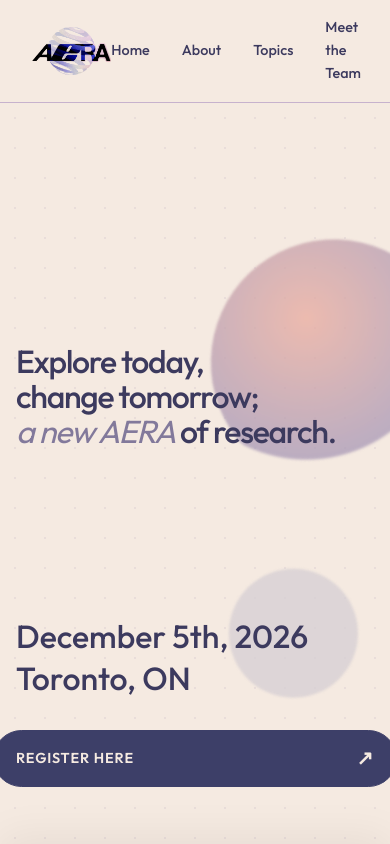
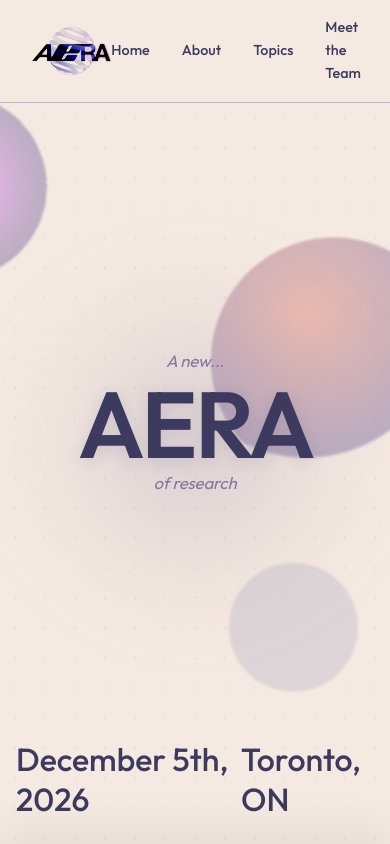
Before and after one commit to hcazz1n/aera, a React (Vite) app in the folder aera-website/: page / in a window 390 px wide. Shown: the top 844 px of the page. Built offline with nearby package versions, Linux system fonts and the light colour scheme.

Commit message:
Homepage update

```diff
--- a/aera-website/src/index.css
+++ b/aera-website/src/index.css
@@ -0,0 +1,9 @@
+html, body {
+  -ms-overflow-style: none;
+  scrollbar-width: none;
+}
+
+html::-webkit-scrollbar,
+body::-webkit-scrollbar {
+  display: none;
+}
--- a/aera-website/src/pages/Home.jsx
+++ b/aera-website/src/pages/Home.jsx
@@ -63,31 +63,28 @@
   return (
     <main className={cx('home-container')}>
       <section className={cx('hero')} aria-labelledby="home-title">
-        <div className={cx('parallax-bg')} style={{ '--parallax-speed': '0.3' }}>
+        <div className={cx('parallax-bg')} style={{ '--parallax-speed': '0.6' }}>
           <div className={cx('hero__orb', 'hero__orb--one')} aria-hidden="true" />
         </div>
-        <div className={cx('parallax-bg')} style={{ '--parallax-speed': '0.1' }}>
+        <div className={cx('parallax-bg')} style={{ '--parallax-speed': '0.2' }}>
           <div className={cx('hero__orb', 'hero__orb--two')} aria-hidden="true" />
         </div>
+        <div className={cx('parallax-bg')} style={{ '--parallax-speed': '0.1' }}>
+          <div className={cx('hero__orb', 'hero__orb--three')} aria-hidden="true" />
+        </div>
         <div className={cx('parallax-bg')} style={{ '--parallax-speed': '-0.15' }}>
-        </div>
-
-        <div className={cx('hero__topline')}>
-          <span>AERA / 2026</span>
+          <div className={cx('hero__spotlight')} aria-hidden="true" />
         </div>
 
         <h1 id="home-title" className={cx('hero__title')}>
-          Explore today,<br />
-          change tomorrow;<br />
-          <em>a new AERA</em> of research.
+          <span id={cx('topline')} className={cx('hero__title-line')}>A new...</span>
+          <span className={cx('hero__title-word')}>AERA</span>
+          <span id={cx('botline')} className={cx('hero__title-line')}>of research</span>
         </h1>
 
-        <div className={cx('hero__footer')}>
-          <div className={cx('hero__date')} aria-label="Conference date and location">
-            <span>December 5th, 2026</span>
-            <span>Toronto, ON</span>
-          </div>
-          <a className={cx('btn-primary')} href="https://docs.google.com/forms/d/e/1FAIpQLScfigf8fhJnxRxKzjVP7v7g2iz7XoHNjmo52ggVRnNaqTFHVA/viewform?pli=1" target="_blank" rel="noopener noreferrer">Register Here <span aria-hidden="true">↗</span></a>
+        <div className={cx('hero__bottom')}>
+          <span>December 5th, 2026</span>
+          <span>Toronto, ON</span>
         </div>
       </section>
 
@@ -95,10 +92,10 @@
         <div className={cx('parallax-bg')} style={{ '--parallax-speed': '0.2' }}>
         </div>
         <div className={cx('intro__header')}>
-          <h2 id="intro-title">Discover existing ideas, then build your very own.</h2>
+          <h2 id="intro-title">A research competition for underrepresented topics.</h2>
         </div>
         <div className={cx('intro__paragraph')}>
-          <p>AERA is a one-day research conference for questions that deserve more room, more care, and more voices. Encounter research ideas and share your own to advocate for underrepresented research and to meet professionals in the field.</p>
+          <p>AERA is a one-day research competition for questions that deserve more room, more care, and more voices. Encounter research ideas and share your own to advocate for underrepresented research and to meet professionals in the field.</p>
         </div>
       </section>
 
--- a/aera-website/src/pages/Home.module.css
+++ b/aera-website/src/pages/Home.module.css
@@ -1,6 +1,5 @@
 .home-container {
   overflow: hidden;
-  padding-top: 81px;
 }
 
 .hero, .intro, .values, .details, .sponsors {
@@ -28,11 +27,12 @@
 }
 
 .hero {
-  min-height: min(770px, calc(100svh - 10px));
+  box-sizing: border-box;
+  height: 100svh;
   display: flex;
   flex-direction: column;
-  padding-top: clamp(4vh, 6vh, 10vh);
-  padding-bottom: var(--space-lg);
+  padding-top: clamp(1.5vh, 3vh, 4vh);
+  padding-bottom: clamp(1.5rem, 3vh, var(--space-lg));
   background: var(--color-paper);
   isolation: isolate;
   z-index: 1;
@@ -49,42 +49,62 @@
   pointer-events: none;
 }
 
-.hero__topline, .hero__footer {
+.hero__title {
+  flex: 1;
+  min-height: 0;
   display: flex;
-  justify-content: space-between;
+  flex-direction: column;
   align-items: center;
-  gap: var(--space-md);
-  animation: fadeUp 0.8s var(--ease-out) both;
+  justify-content: center;
+  gap: clamp(.2rem, 1.4vw, .75rem);
+  margin: 0;
+  text-align: center;
 }
 
-.hero__topline {
-  font-size: var(--text-xs);
+.hero__title-word {
+  font-size: clamp(3rem, min(19vw, 28vh), 15rem);
   font-weight: 600;
-  letter-spacing: .13em;
-  text-transform: uppercase;
-  color: var(--color-ink-muted);
+  line-height: 0.9;
+  letter-spacing: -0.03em;
+  color: var(--color-ink);
+  text-shadow: 0 1vw 4vw rgba(60, 58, 94, 0.14);
+  animation: heroTitleReveal 1.25s var(--ease-out) 1s both;
 }
 
-.hero__title {
-  max-width: 1040px;
-  margin: clamp(1vh, 8vh, 20vh) 0;
-  font-size: clamp(2.5rem, 6vw, 5.5rem);
-  font-weight: 500;
-  line-height: 1.1;
-  letter-spacing: -0.04em;
-  word-wrap: break-word;
-  animation: fadeUp 1s var(--ease-out) 0.15s both;
+.hero__title-line {
+  font-size: clamp(1rem, min(var(--text-xl), 3.5vh), var(--text-xl));
+  font-weight: 400;
+  font-style: italic;
+  letter-spacing: -0.01em;
+  color: var(--color-tint-3);
 }
 
-.hero__title em {
-  color: var(--color-tint-3);
-  font-style: italic;
-  font-weight: 400;
+#topline {
+  animation: heroLineRevealTop 1s var(--ease-out) both;
 }
 
-.hero__date {
-  display: grid;
+#botline {
+  animation: heroLineRevealBottom 1s var(--ease-out) both;
+}
+
+.hero__spotlight {
+  position: absolute;
+  top: 48%;
+  left: 50%;
+  width: min(60vw, 820px);
+  aspect-ratio: 1;
+  transform: translate(-50%, -50%);
+  border-radius: 50%;
+  background: radial-gradient(circle, var(--color-tint-4) 0%, transparent 68%);
+  opacity: .32;
+  filter: blur(48px);
+  animation: heroGlowPulse 9s var(--ease-out) infinite alternate;
+}
+
+.hero__bottom {
+  display: flex;
   gap: .15rem;
+  justify-content: space-between;
   color: var(--color-ink);
   font-size: var(--text-2xl);
   font-weight: 500;
@@ -156,6 +176,17 @@
   opacity: .75;
   animation: float 7s -2s ease-in-out infinite alternate-reverse;
 }
+
+.hero__orb--three {
+  width: min(50vw, 750px);
+  aspect-ratio: 1;
+  top: 3%;
+  right: 78%;
+  background: radial-gradient(circle at 34% 44%, #f5a6ff, var(--color-tint-4) 55%, transparent 44%);
+  animation: float 15s ease-in-out infinite alternate;
+}
+
+
 
 .section-kicker {
   margin: 0;
@@ -478,6 +509,50 @@
   }
 }
 
+@keyframes heroTitleReveal {
+  from {
+    opacity: 0;
+    transform: scale(0);
+  }
+  to {
+    opacity: 1;
+    transform: scale(1);
+  }
+}
+
+@keyframes heroLineRevealTop {
+  from {
+    opacity: 0;
+    transform: translateX(-500px) scale(1);
+  }
+  to {
+    opacity: 1;
+    transform: translateX(0) scale(1);
+  }
+}
+
+@keyframes heroLineRevealBottom {
+  from {
+    opacity: 0;
+    transform: translateX(500px) scale(1);
+  }
+  to {
+    opacity: 1;
+    transform: translateX(0) scale(1);
+  }
+}
+
+@keyframes heroGlowPulse {
+  from {
+    opacity: .24;
+    transform: translate(-50%, -50%) scale(0.92);
+  }
+  to {
+    opacity: .4;
+    transform: translate(-50%, -50%) scale(1.06);
+  }
+}
+
 @keyframes ticker {
   to {
     transform: translateX(-50%);
@@ -501,17 +576,26 @@
   }
 
   .hero {
-    min-height: 650px;
-    padding-top: 6.5rem;
+    height: calc(100svh - 73px);
+    max-height: none;
+    padding-top: clamp(1.5rem, 4svh, 3rem);
+    padding-bottom: clamp(1.25rem, 3svh, 2rem);
   }
 
   .hero__topline span:last-child {
     display: none;
   }
 
-  .hero__title {
-    margin: auto 0;
-    font-size: clamp(2rem, 8vw, 3.5rem);
+  .hero__title-word {
+    font-size: clamp(2.75rem, min(24vw, 22svh), 6.5rem);
+  }
+
+  .hero__title-line {
+    font-size: clamp(.85rem, min(var(--text-base), 3svh), var(--text-base));
+  }
+
+  .hero__spotlight {
+    width: 85vw;
   }
 
   .hero__orb--one {
@@ -546,7 +630,7 @@
   }
 
   .hero {
-    min-height: 610px;
+    height: calc(100svh - 73px);
   }
 
   .hero__topline {
@@ -556,6 +640,7 @@
   .hero__footer {
     align-items: flex-start;
     flex-direction: column;
+    gap: var(--space-sm);
   }
 
   .btn-primary {
@@ -586,7 +671,7 @@
 }
 
 @media (prefers-reduced-motion: reduce) {
-  .hero__orb, .sponsor-ticker__track {
+  .hero__orb, .hero__spotlight, .sponsor-ticker__track {
     animation: none;
   }
 
```
